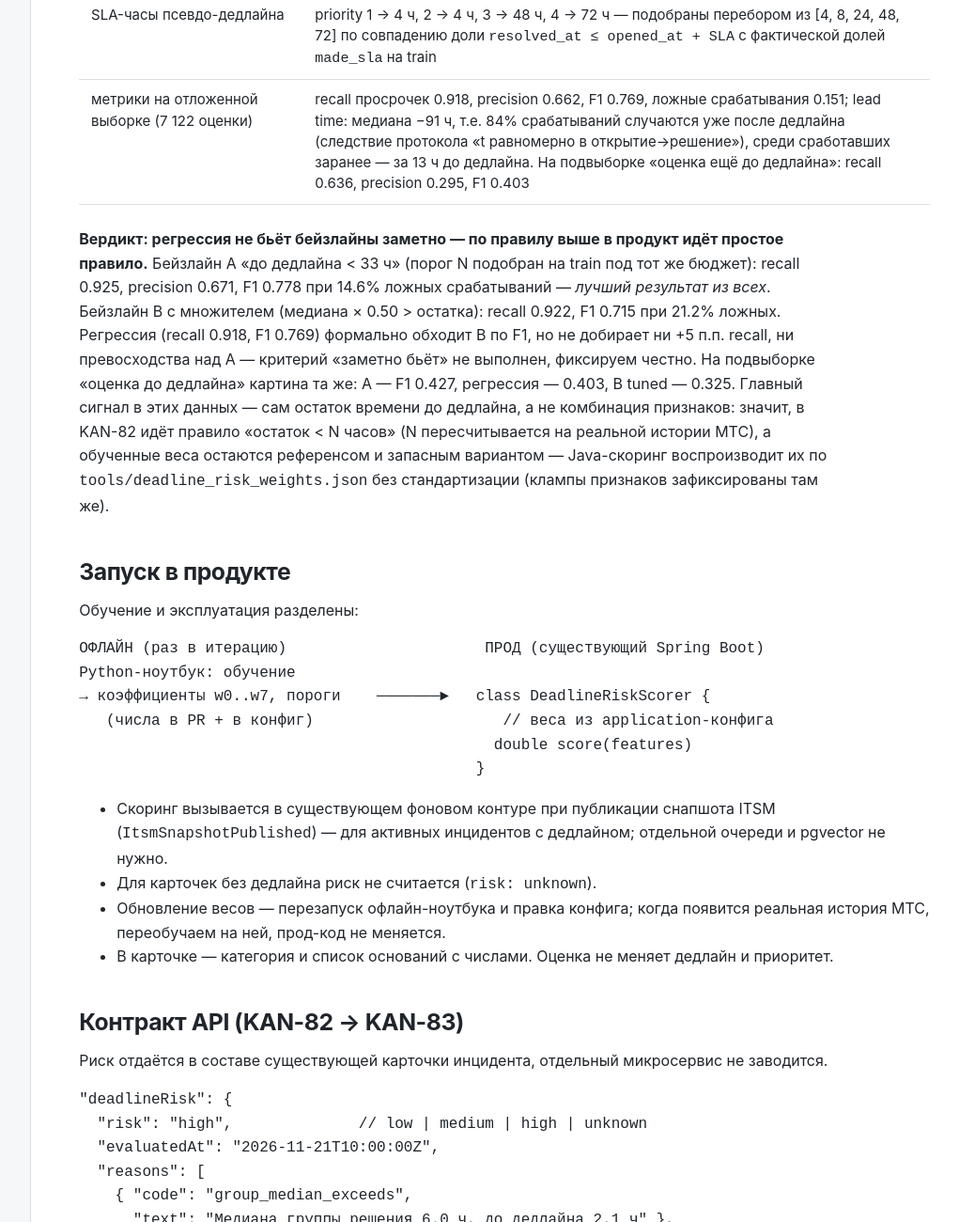
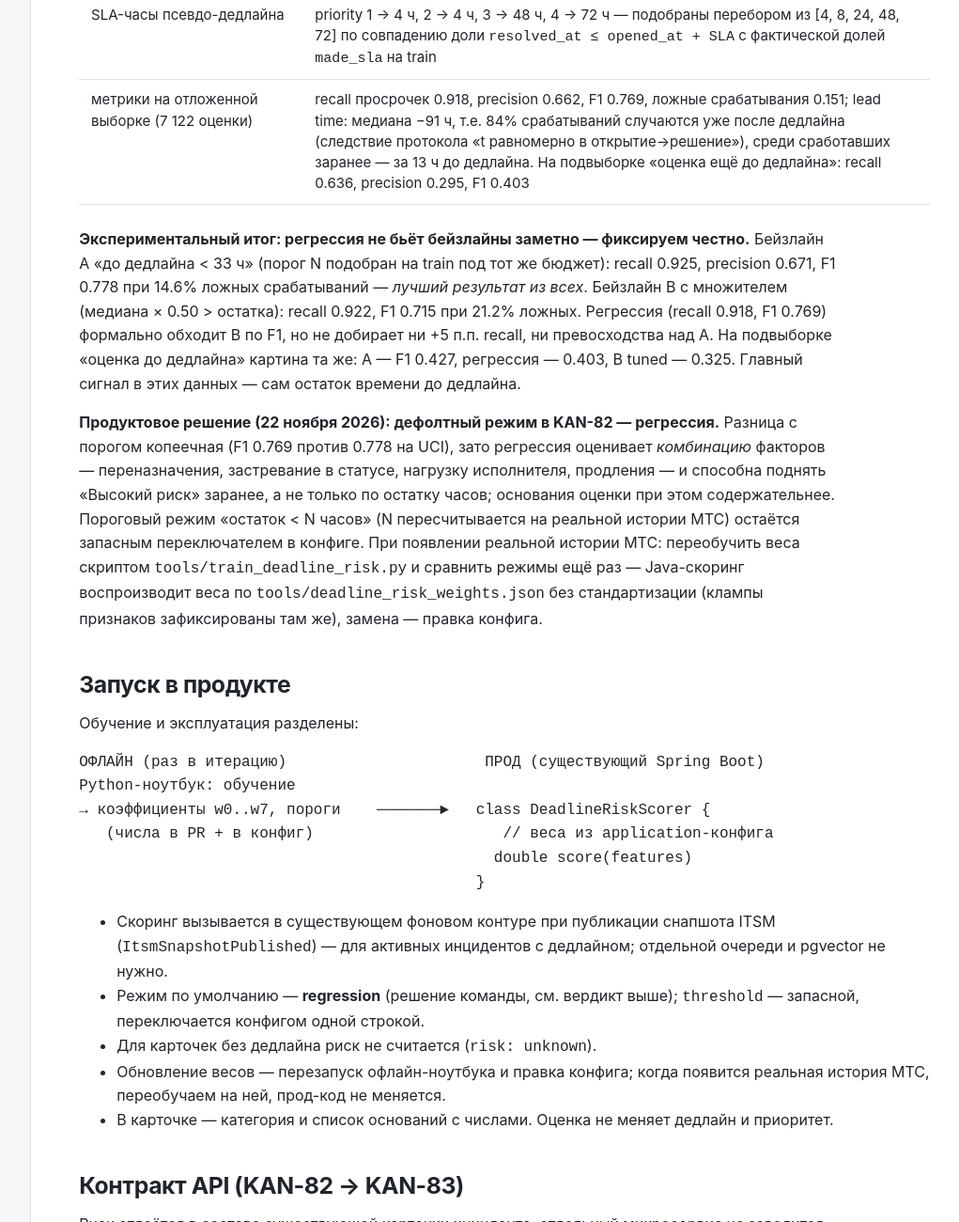
Before and after one commit to Hardcode17/mts_dashboard_data, a plain HTML site: page docs/deadline-risk.html in a window 1280 px wide. Shown: the part 3372-4672 px from the top of the page at 94% size, without its empty margins (239-1260 px from the left). Drawn offline with Linux system fonts and the light colour scheme.

Commit message:
docs(deadline-risk): make regression the default mode per product decision (KAN-81)

```diff
--- a/docs/deadline-risk.html
+++ b/docs/deadline-risk.html
@@ -121,7 +121,8 @@
         </tbody>
       </table>
     </div>
-    <p><strong>Вердикт: регрессия не бьёт бейзлайны заметно — по правилу выше в продукт идёт простое правило.</strong> Бейзлайн A «до дедлайна &lt; 33 ч» (порог N подобран на train под тот же бюджет): recall 0.925, precision 0.671, F1 0.778 при 14.6% ложных срабатываний — <em>лучший результат из всех</em>. Бейзлайн B с множителем (медиана × 0.50 &gt; остатка): recall 0.922, F1 0.715 при 21.2% ложных. Регрессия (recall 0.918, F1 0.769) формально обходит B по F1, но не добирает ни +5 п.п. recall, ни превосходства над A — критерий «заметно бьёт» не выполнен, фиксируем честно. На подвыборке «оценка до дедлайна» картина та же: A — F1 0.427, регрессия — 0.403, B tuned — 0.325. Главный сигнал в этих данных — сам остаток времени до дедлайна, а не комбинация признаков: значит, в KAN-82 идёт правило «остаток &lt; N часов» (N пересчитывается на реальной истории МТС), а обученные веса остаются референсом и запасным вариантом — Java-скоринг воспроизводит их по <code>tools/deadline_risk_weights.json</code> без стандартизации (клампы признаков зафиксированы там же).</p>
+    <p><strong>Экспериментальный итог: регрессия не бьёт бейзлайны заметно — фиксируем честно.</strong> Бейзлайн A «до дедлайна &lt; 33 ч» (порог N подобран на train под тот же бюджет): recall 0.925, precision 0.671, F1 0.778 при 14.6% ложных срабатываний — <em>лучший результат из всех</em>. Бейзлайн B с множителем (медиана × 0.50 &gt; остатка): recall 0.922, F1 0.715 при 21.2% ложных. Регрессия (recall 0.918, F1 0.769) формально обходит B по F1, но не добирает ни +5 п.п. recall, ни превосходства над A. На подвыборке «оценка до дедлайна» картина та же: A — F1 0.427, регрессия — 0.403, B tuned — 0.325. Главный сигнал в этих данных — сам остаток времени до дедлайна.</p>
+    <p><strong>Продуктовое решение (22 ноября 2026): дефолтный режим в KAN-82 — регрессия.</strong> Разница с порогом копеечная (F1 0.769 против 0.778 на UCI), зато регрессия оценивает <em>комбинацию</em> факторов — переназначения, застревание в статусе, нагрузку исполнителя, продления — и способна поднять «Высокий риск» заранее, а не только по остатку часов; основания оценки при этом содержательнее. Пороговый режим «остаток &lt; N часов» (N пересчитывается на реальной истории МТС) остаётся запасным переключателем в конфиге. При появлении реальной истории МТС: переобучить веса скриптом <code>tools/train_deadline_risk.py</code> и сравнить режимы ещё раз — Java-скоринг воспроизводит веса по <code>tools/deadline_risk_weights.json</code> без стандартизации (клампы признаков зафиксированы там же), замена — правка конфига.</p>
 
     <h2 id="runtime">Запуск в продукте</h2>
     <p>Обучение и эксплуатация разделены:</p>
@@ -133,6 +134,7 @@ Python-ноутбук: обучение
                                             }</code></pre>
     <ul>
       <li>Скоринг вызывается в существующем фоновом контуре при публикации снапшота ITSM (<code>ItsmSnapshotPublished</code>) — для активных инцидентов с дедлайном; отдельной очереди и pgvector не нужно.</li>
+      <li>Режим по умолчанию — <strong>regression</strong> (решение команды, см. вердикт выше); <code>threshold</code> — запасной, переключается конфигом одной строкой.</li>
       <li>Для карточек без дедлайна риск не считается (<code>risk: unknown</code>).</li>
       <li>Обновление весов — перезапуск офлайн-ноутбука и правка конфига; когда появится реальная история МТС, переобучаем на ней, прод-код не меняется.</li>
       <li>В карточке — категория и список оснований с числами. Оценка не меняет дедлайн и приоритет.</li>
```
